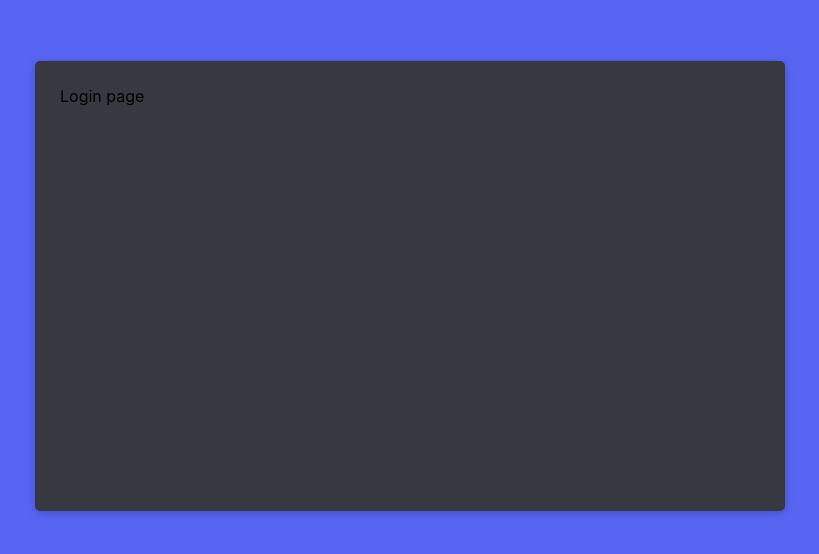
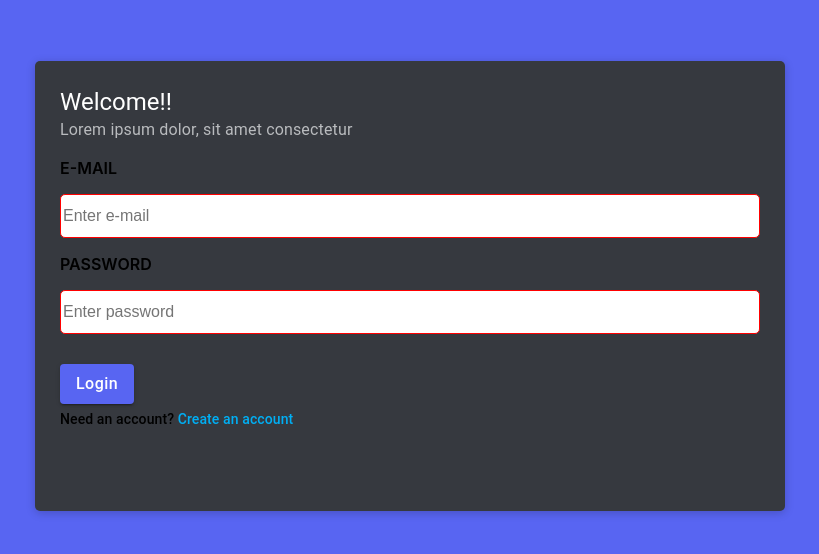
Before and after one commit to andyRamesy/discord-front-react, a React (Create React App) app: page /login in a window 1280 px wide. Shown: the part 114-668 px from the top of the page, without its empty margins (230-1049 px from the left). Built offline with nearby package versions, Linux system fonts and the light colour scheme.

Commit message:
integration login page

```diff
--- a/src/pages/authPages/LoginPage/LoginPage.jsx
+++ b/src/pages/authPages/LoginPage/LoginPage.jsx
@@ -1,8 +1,25 @@
-import React from "react";
+import React, { useState } from "react";
 import AuthBox from "../../../shared/components/AuthBox";
+import LoginPageHeader from "./LoginPageHeader";
+import LoginPageInput from "./LoginPageInput";
+import LoginPageFooter from "./LoginPageFooter";
 
 const LoginPage = () => {
-  return <AuthBox>Login page</AuthBox>;
+  const [mail, setMail] = useState("");
+  const [password, setPassword] = useState("");
+  const [isFormValid, setIsFormValid] = useState(false);
+
+  const handleLogin = () => {
+    console.log("login");
+  }
+
+  return (
+    <AuthBox>
+      <LoginPageHeader />
+      <LoginPageInput mail={mail} setMail={setMail} setPassword={setPassword} />
+      <LoginPageFooter isFormValid={isFormValid} handleLogin={handleLogin} />
+    </AuthBox>
+  );
 };
 
 export default LoginPage;
--- /dev/null
+++ b/src/pages/authPages/LoginPage/LoginPageFooter.tsx
@@ -0,0 +1,32 @@
+import React from "react";
+import CustomPrimaryButton from "../../../shared/components/CustomPrimaryButton";
+import RedirectInfo from "../../../shared/components/RedirectInfo";
+import { useNavigate } from "react-router-dom";
+
+const LoginPageFooter = ({ handleLogin, isFormValid }) => {
+  const navigate = useNavigate();
+  const handlePushToRegisterPage = () => {
+    navigate("/register")
+  };
+
+  return (
+    <>
+      <div>
+        <CustomPrimaryButton
+          label="Login"
+          additionalStyles={{ marginTop: "30px" }}
+          disabled={isFormValid}
+          onClick={handleLogin}
+        />
+      </div>
+      <RedirectInfo
+        text="Need an account? "
+        redirectText="Create an account"
+        redirectHandler={handlePushToRegisterPage}
+        additionalStyles={{ marginTop: "5px" }}
+      />
+    </>
+  );
+};
+
+export default LoginPageFooter;
--- /dev/null
+++ b/src/pages/authPages/LoginPage/LoginPageHeader.jsx
@@ -0,0 +1,17 @@
+import React from "react";
+import { Typography } from "@mui/material";
+
+const LoginPageHeader = () => {
+  return (
+    <>
+      <Typography variant="h5" sx={{ color: "white" }}>
+        Welcome!!
+      </Typography>
+      <Typography sx={{ color: "#b9bbbe" }}>
+        Lorem ipsum dolor, sit amet consectetur
+      </Typography>
+    </>
+  );
+};
+
+export default LoginPageHeader;
--- /dev/null
+++ b/src/pages/authPages/LoginPage/LoginPageInput.tsx
@@ -0,0 +1,25 @@
+import React from "react";
+import InputWithLabel from "../../../shared/components/InputWithLabel";
+
+const LoginPageInput = ({mail, setMail, password, setPassword}) => {
+  return (
+    <>
+      <InputWithLabel
+        value={mail}
+        setValue={setMail}
+        label="E-mail"
+        type="text"
+        placeholder="Enter e-mail"
+      />
+      <InputWithLabel
+        value={password}
+        setValue={setPassword}
+        label="Password"
+        type="password"
+        placeholder="Enter password"
+      />
+    </>
+  );
+};
+
+export default LoginPageInput;
--- /dev/null
+++ b/src/shared/components/CustomPrimaryButton.tsx
@@ -0,0 +1,30 @@
+import React from "react";
+import { Button } from "@mui/material";
+
+const CustomPrimaryButton = ({
+  label,
+  additionalStyles,
+  disabled,
+  onClick,
+}) => {
+  return (
+    <Button
+      variant="contained"
+      sx={{
+        bgcolor: "#5865F2",
+        color: "white",
+        textTransform: "none",
+        fontSize: "16px",
+
+        height: "40px",
+      }}
+      style={additionalStyles ? additionalStyles : {}}
+      disabled={disabled}
+      onClick={onClick}
+    >
+      {label}
+    </Button>
+  );
+};
+
+export default CustomPrimaryButton;
--- /dev/null
+++ b/src/shared/components/InputWithLabel.tsx
@@ -0,0 +1,49 @@
+import React from "react";
+import { styled } from "@mui/system";
+
+const Wrapper = styled("div")({
+  display: "flex",
+  justifyContent: "center",
+  flexDirection: "column",
+  width: "100%",
+});
+
+const Label = styled("p")({
+  color: "b9bbbe",
+  textTransform: "uppercase",
+  fontWeight: "600",
+  fontSize: "16px",
+});
+
+const Input = styled("input")({
+  flexGrow: 1,
+  height: "40px",
+  border: "1px solid red",
+  borderRadius: "5px",
+  color: "#dcddde",
+  background: "#3599h",
+  margin: 0,
+  fontSize: "16px",
+});
+
+const InputWithLabel = (props) => {
+  const { value, setValue, label, type, placeholder } = props;
+
+  const handleChange = (event) => {
+    setValue(event.target.value);
+  };
+
+  return (
+    <Wrapper>
+      <Label>{label}</Label>
+      <Input
+        value={value}
+        type={type}
+        placeholder={placeholder}
+        onChange={handleChange}
+      />
+    </Wrapper>
+  );
+};
+
+export default InputWithLabel;
--- /dev/null
+++ b/src/shared/components/RedirectInfo.tsx
@@ -0,0 +1,28 @@
+import { Typography } from "@mui/material";
+import { styled } from "@mui/system";
+
+const RedirectText = styled("span")({
+  color: "#00AFF4",
+  fontWeight: 500,
+  cursor: "pointer",
+});
+
+const RedirectInfo = ({
+  text,
+  redirectText,
+  additionalStyles,
+  redirectHandler,
+}) => {
+  return (
+    <Typography
+      sx={{ color: "#7276d" }}
+      style={additionalStyles ? additionalStyles : {}}
+      variant="subtitle2"
+    >
+      {text}
+      <RedirectText onClick={redirectHandler}>{redirectText}</RedirectText>
+    </Typography>
+  );
+};
+
+export default RedirectInfo;
```
